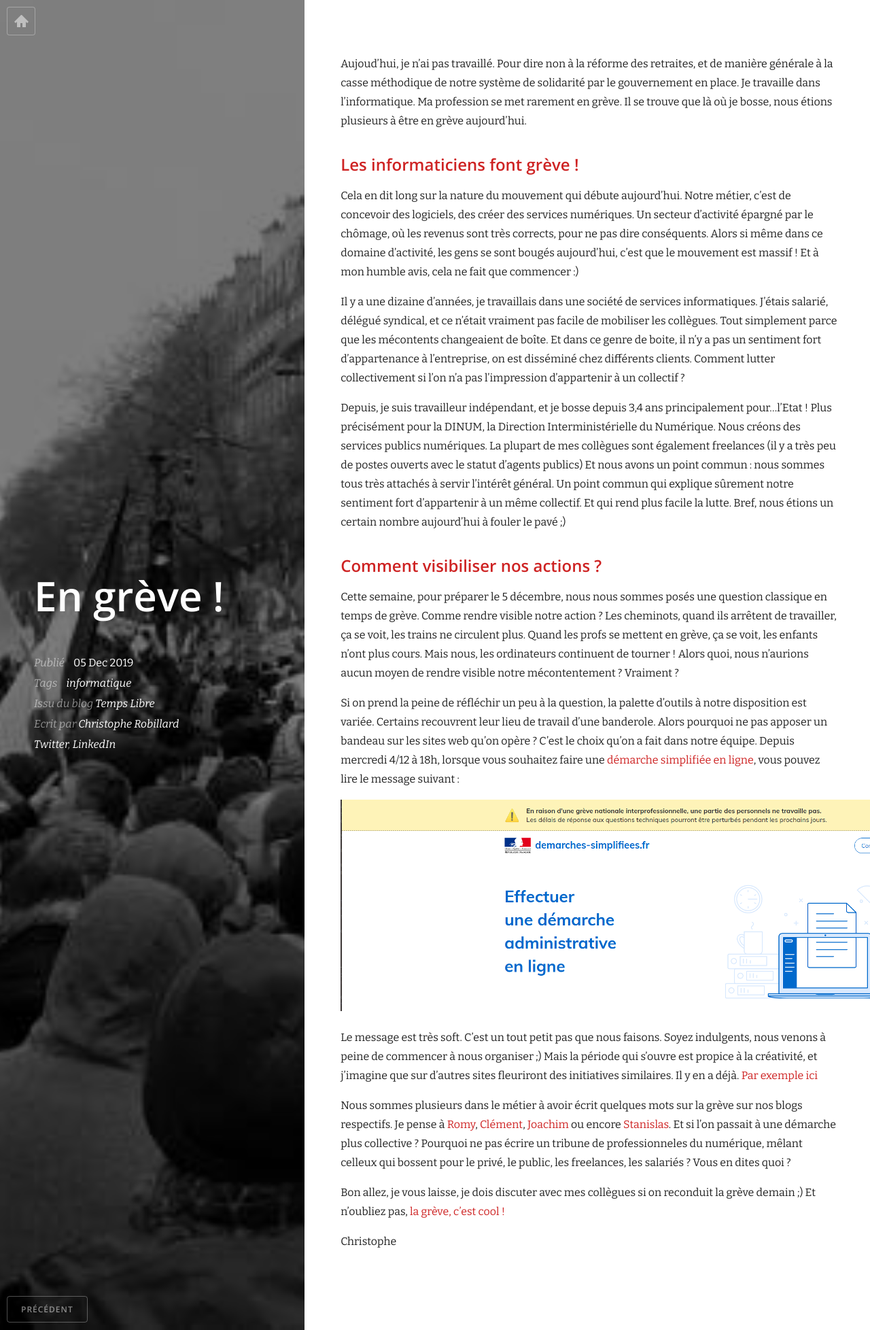
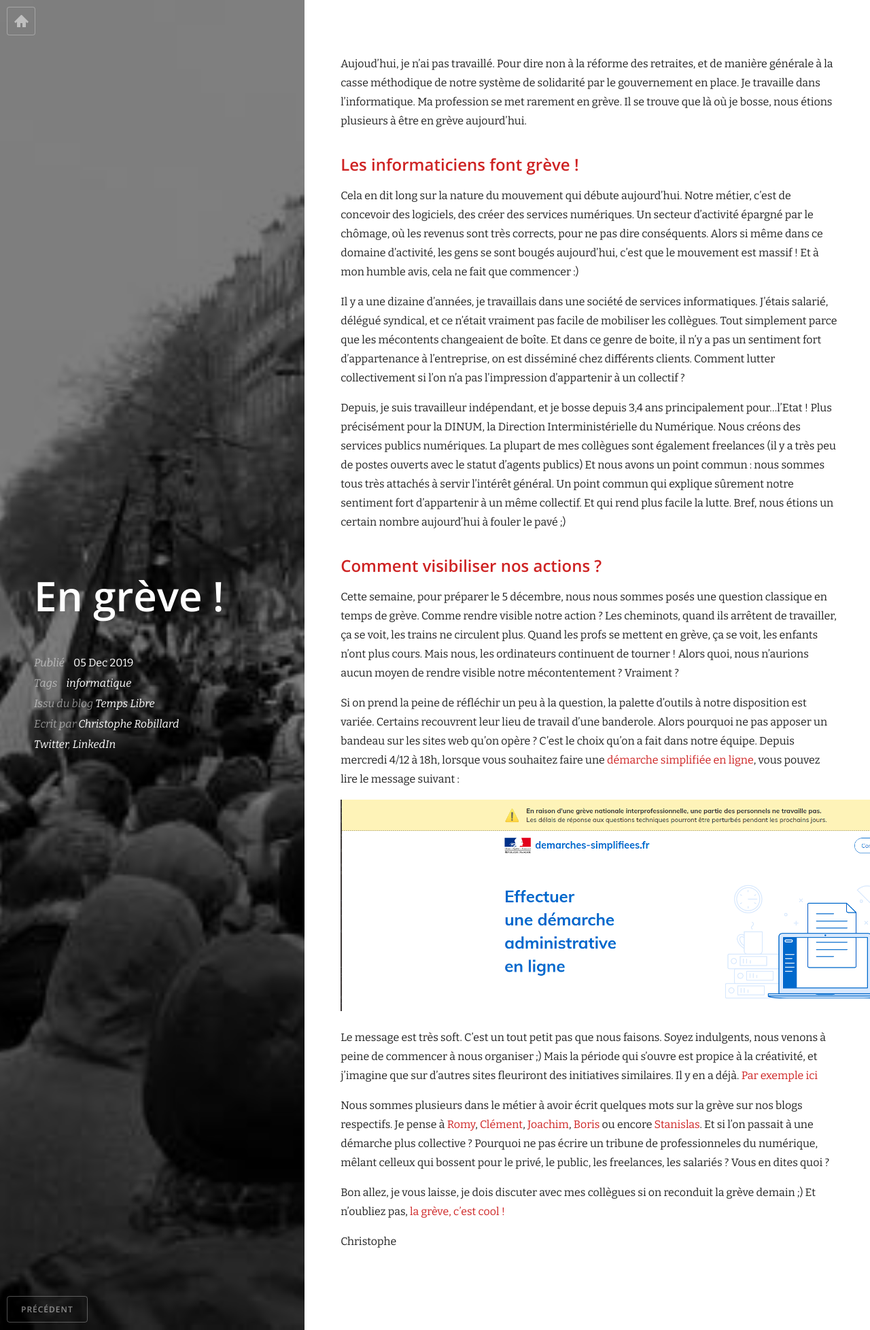
Before and after one commit to krichtof/krichtof.github.io, a Jekyll site: the page built from _posts/2019-12-05-en-greve.md, in a window 1280 px wide. Shown: the whole page at 68% size. Built offline with Jekyll 4.4.1, drawn with Linux system fonts in a browser that asks for light colours; nearby versions of some CDN libraries.

Commit message:
ajout de Boris

```diff
--- a/_posts/2019-12-05-en-greve.md
+++ b/_posts/2019-12-05-en-greve.md
@@ -30,7 +30,7 @@ Si on prend la peine de réfléchir un peu à la question, la palette d'outils
 
 Le message est très soft. C'est un tout petit pas que nous faisons. Soyez indulgents, nous venons à peine de commencer à nous organiser ;) Mais la période qui s'ouvre est propice à la créativité, et j'imagine que sur d'autres sites fleuriront des initiatives similaires. Il y en a déjà. [Par exemple ici](http://romy.tetue.net/comment-faire-greve)
 
-Nous sommes plusieurs dans le métier à avoir écrit quelques mots sur la grève sur nos blogs respectifs. Je pense à [Romy](http://romy.tetue.net/comment-faire-greve), [Clément](https://blog.keiruaprod.fr/2019/12/05/en-greve.html), [Joachim](https://joachimesque.com/blog/2019-12-04-courrier-greve-du-5-decembre-2019) ou encore [Stanislas](http://greve.cool). Et si l'on passait à une démarche plus collective ? Pourquoi ne pas écrire un tribune de professionneles du numérique, mêlant celleux qui bossent pour le privé, le public, les freelances, les salariés ? Vous en dites quoi ?
+Nous sommes plusieurs dans le métier à avoir écrit quelques mots sur la grève sur nos blogs respectifs. Je pense à [Romy](http://romy.tetue.net/comment-faire-greve), [Clément](https://blog.keiruaprod.fr/2019/12/05/en-greve.html), [Joachim](https://joachimesque.com/blog/2019-12-04-courrier-greve-du-5-decembre-2019), [Boris](https://boris.schapira.dev/2019/12/en-greve/) ou encore [Stanislas](http://greve.cool). Et si l'on passait à une démarche plus collective ? Pourquoi ne pas écrire un tribune de professionneles du numérique, mêlant celleux qui bossent pour le privé, le public, les freelances, les salariés ? Vous en dites quoi ?
 
 Bon allez, je vous laisse, je dois discuter avec mes collègues si on reconduit la grève demain ;) Et n'oubliez pas, [la grève, c'est cool !](http://greve.cool)
 
```
